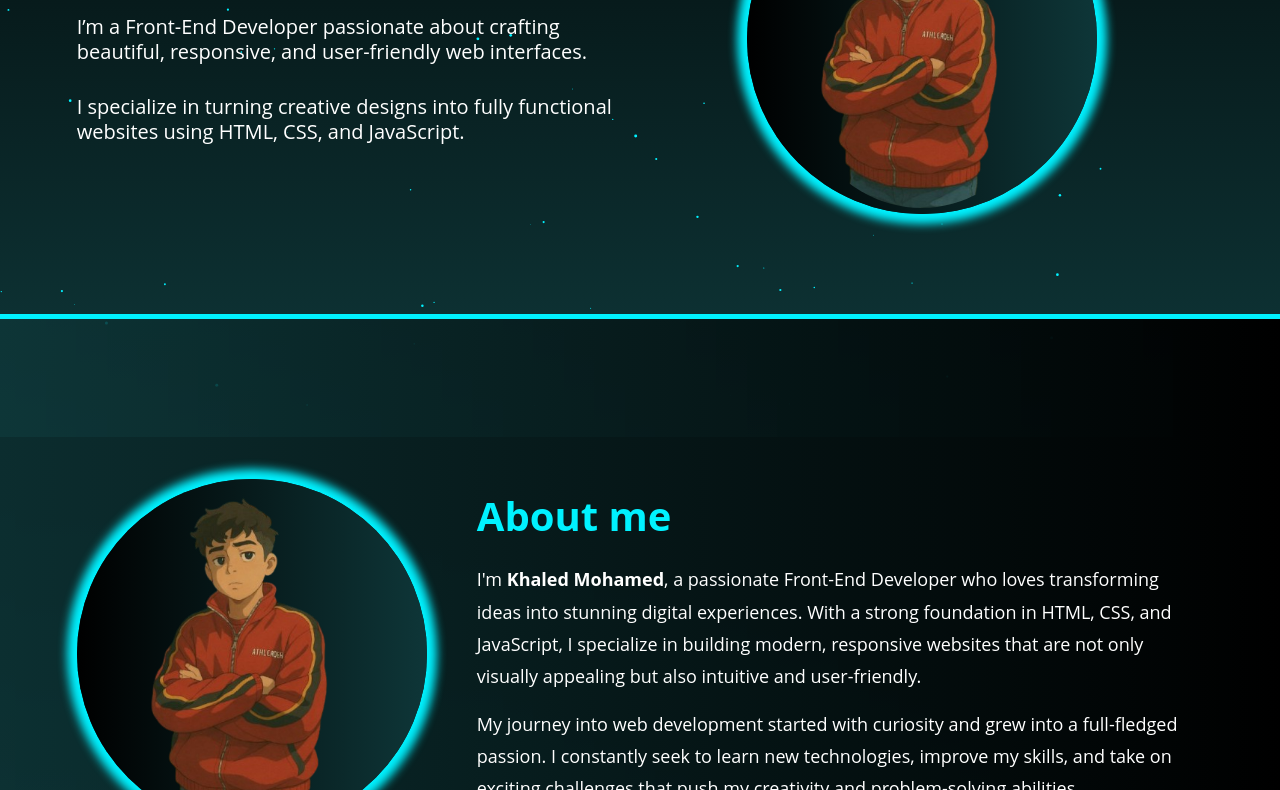
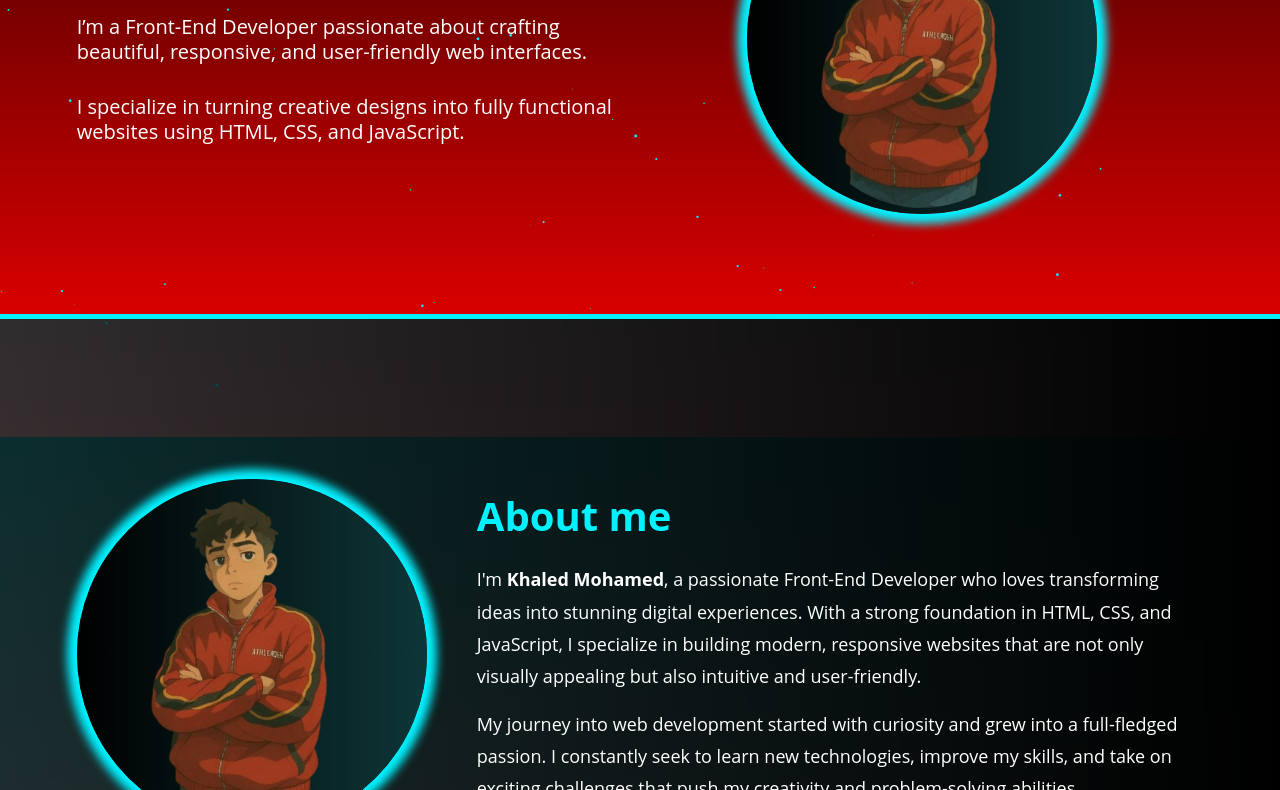
Before and after one commit to khaled363538998glbt/portfolio, a plain HTML site: page index.html in a window 1280 px wide. Shown: the part 383-1173 px from the top of the page. Drawn offline with Linux system fonts and the light colour scheme; a web font is replaced by a local one.

Commit message:
Update style.css

```diff
--- a/style.css
+++ b/style.css
@@ -24,7 +24,7 @@ canvas#stars {
 
 body {
   height: 100vh;
-  background-image: linear-gradient( black , rgb(15, 57, 59) 100%);
+  background-image: linear-gradient( black , red);
   color: white;
 
   font-family: "Underdog", system-ui;
```
